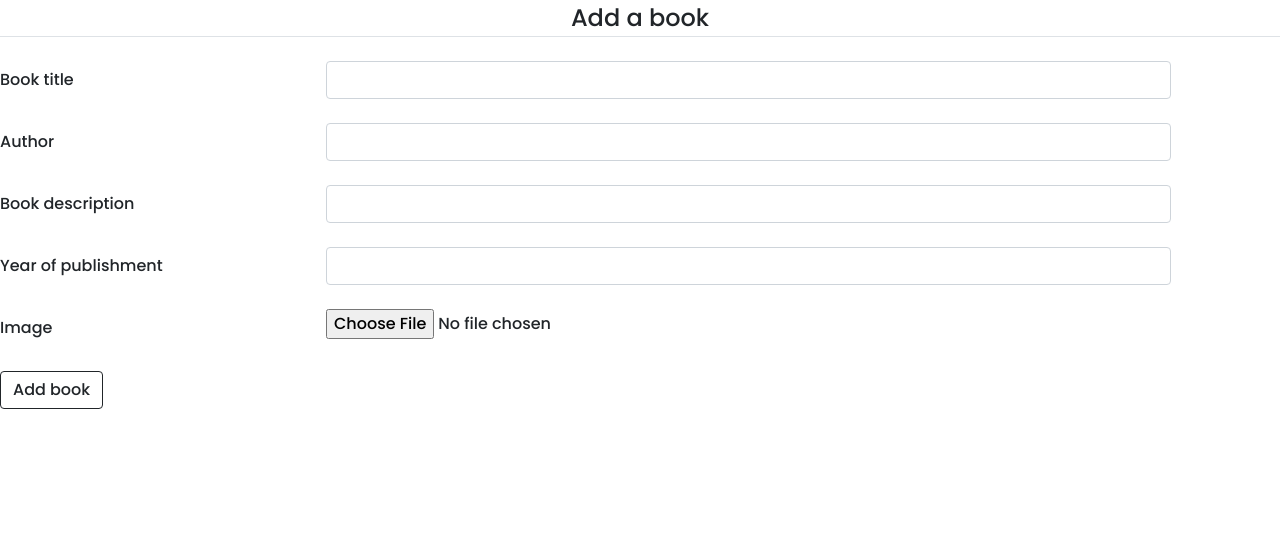
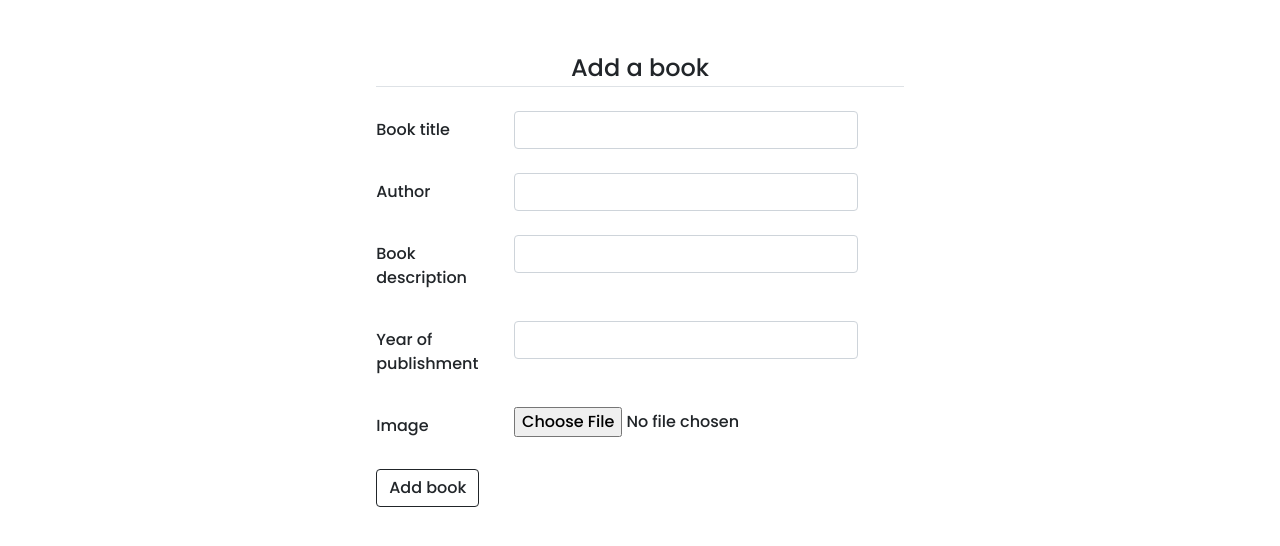
Before and after one commit to OyugoObonyo/Library-Management-System, a Flask app: template app/templates/books/create_book.html in a window 1280 px wide. Shown: the part 56-602 px from the top of the page. Run offline with Flask 2, Linux system fonts and the light colour scheme; the template is opened without the code that fills it: values that come from a table or form of the project are taken from there, others are empty; some libraries are stand-ins or nearby versions.

Commit message:
style addbook form

```diff
--- a/app/static/styles.css
+++ b/app/static/styles.css
@@ -33,3 +33,10 @@ body{
 #error500{
     margin-top: 20px;
 }
+
+/** add_book form selectors **/
+#addbook{
+    margin-top: 50px;
+    display: flex;
+    justify-content: center;
+}
```
